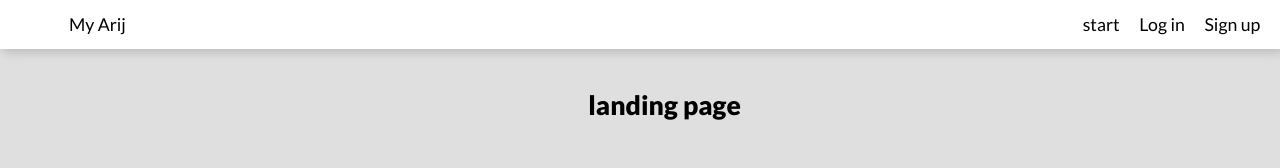
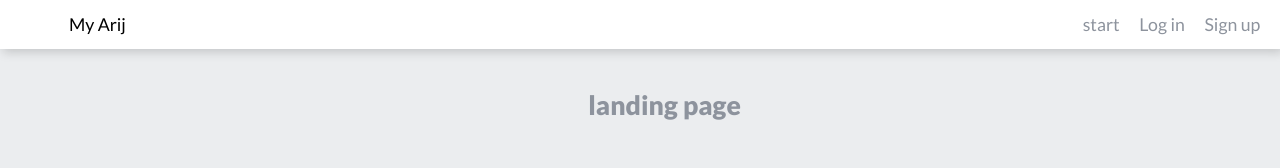
Before and after one commit to malex3334/workflow, a React (Create React App) app: page / in a window 1280 px wide. Shown: the top 168 px of the page. Built offline with nearby package versions, Linux system fonts and the light colour scheme; no server answers; grey boxes are pictures that could not be loaded; what miragejs would draw is missing.

Commit message:
styling, task priority added

```diff
--- a/src/_variables.scss
+++ b/src/_variables.scss
@@ -1,7 +1,10 @@
-$nav-bg: white;
-$aside-bg: rgb(203, 203, 203);
+// $nav-bg: #3c4b64;
+// $aside-bg: #353a40;
+$nav-bg: #ffffff;
+$aside-bg: #ccd3db;
 
-$board-bg: rgb(223, 223, 223);
+$board-bg: #ebedef;
+// $board-bg: rgb(223, 223, 223);
 $project-card-bg: white;
 
 $bg-green: green;
@@ -9,3 +12,18 @@ $bg-green: green;
 $board-title: grey;
 
 $shadow-normal: 3px 3px 10px rgba(0, 0, 0, 0.298);
+
+$font-color-primary: #8d939d;
+$font-hover-primary: white;
+$color-secondary: #ffff;
+$color-tertiary: #ffff;
+$color-quatemary: #ffff;
+
+$fz-title: 2rem;
+$fz-subtitle: 2rem;
+$fz-paragraph: 1.4rem;
+$fz-button: 1.4rem;
+
+$bg-primary: #ffff;
+$bg-secondary: #ffff;
+$bg-tertiary: #ffff;
--- a/src/components/NotLoggedIn.jsx
+++ b/src/components/NotLoggedIn.jsx
@@ -1,5 +1,5 @@
 import React from "react";
 
 export default function NotLoggedIn() {
-  return <div>NotLoggedIn</div>;
+  return <div>Please log in!</div>;
 }
--- a/src/components/Sidemenu.jsx
+++ b/src/components/Sidemenu.jsx
@@ -1,12 +1,18 @@
 import React from "react";
 import { useGlobalContext } from "../context";
+import useFetch from "../hooks/useFetch";
 
 export default function Sidemenu() {
   const { user, setUser } = useGlobalContext();
-  const { name, id, login, type } = user;
+  const { name, id, login, type, img } = user;
+  const { data } = useFetch("relations/");
+  console.log(data);
 
   return (
     <aside className="aside-nav">
+      {user && (
+        <>
+          <img style={{ width: "5rem" }} src={img} alt="" />
           <h2>{name}</h2>
           <ul>
             <li>{login}</li>
@@ -16,6 +22,8 @@ export default function Sidemenu() {
           <div className="projects-list">
             <h3>Your projects:</h3>
           </div>
+        </>
+      )}
     </aside>
   );
 }
--- a/src/index.scss
+++ b/src/index.scss
@@ -25,7 +25,7 @@ button,
 a,
 ul,
 li {
-  color: black;
+  color: $font-color-primary;
   margin: 0;
   padding: 0;
   border: none;
@@ -91,7 +91,7 @@ ul {
   height: 5rem;
   padding-left: 7rem;
   width: 100%;
-  background-color: white;
+  background: $nav-bg;
   display: flex;
   justify-content: space-between;
   align-items: center;
--- a/src/pages/Projects/Dashboard.jsx
+++ b/src/pages/Projects/Dashboard.jsx
@@ -80,6 +80,7 @@ export default function Dashboard() {
           >
             {item.task}
           </h4>
+          <p>{item.priority}</p>
         </div>
         <p>{item.text}</p>
       </div>
--- a/src/pages/Projects/Tasks/SingleTask.jsx
+++ b/src/pages/Projects/Tasks/SingleTask.jsx
@@ -20,6 +20,7 @@ export default function SingleTask({
   const [title, setTitle] = useState(task.task);
   const [description, setDescription] = useState(task.text);
   const [select, setSelect] = useState(task.status);
+  const [priority, setPriority] = useState(task.priority);
   const { deleteData, updateData } = useFetch();
 
   const handleDelete = (id) => {
@@ -83,7 +84,7 @@ export default function SingleTask({
             }}
           >
             {/* {task.task} */}
-            {title}
+            {title ? `${title}` : "no title"}
           </h2>
         )}
         <nav className="navigation">
@@ -163,6 +164,7 @@ export default function SingleTask({
               onChange={(e) => {
                 updateData(task.id, "tasks", {
                   status: e.target.value,
+                  updatedAt: Date.now(),
                 });
                 setRerender(!rerender);
                 setSelect(e.target.value);
@@ -174,6 +176,25 @@ export default function SingleTask({
               <option value="testing">Testing</option>
               <option value="deploy">To deploy</option>
               <option value="done">Done</option>
+            </select>
+          </div>
+          <div className="priority">
+            <label htmlFor="">Priority:</label>
+            <select
+              value={priority}
+              onChange={(e) => {
+                updateData(task.id, "tasks", {
+                  priority: e.target.value,
+                  updatedAt: Date.now(),
+                });
+                setRerender(!rerender);
+                setPriority(e.target.value);
+              }}
+            >
+              <option value="low">low</option>
+              <option value="normal">normal</option>
+              <option value="high">high</option>
+              <option value="very high">very high</option>
             </select>
           </div>
           <div className="timestamps">
--- a/src/pages/Projects/Tasks/TaskForm.jsx
+++ b/src/pages/Projects/Tasks/TaskForm.jsx
@@ -22,6 +22,7 @@ export default function TaskForm({ handleAddTask, id }) {
       <h2>New task:</h2>
       <form onSubmit={(e) => handleAdd(e)}>
         <input
+          required
           type="text"
           placeholder="task name"
           value={newObj.task}
@@ -48,6 +49,19 @@ export default function TaskForm({ handleAddTask, id }) {
             <option value="done">Done</option>
           </select>
         </div>
+        <div className="select">
+          <label htmlFor="">Priority:</label>
+          <select
+            name=""
+            id=""
+            onChange={(e) => setNewObj({ ...newObj, priority: e.target.value })}
+          >
+            <option value="low">low</option>
+            <option value="normal">normal</option>
+            <option value="high">high</option>
+            <option value="very high">very high</option>
+          </select>
+        </div>
 
         <button>submit</button>
       </form>
--- a/src/server.js
+++ b/src/server.js
@@ -88,6 +88,7 @@ export default function () {
         task: "finish project",
         text: "somet text a co",
         status: "done",
+        priority: "high",
         createdAt: Date.now(),
         updatedAt: Date.now(),
       });
@@ -97,6 +98,7 @@ export default function () {
         task: "start",
         text: "Etiam dictum velit nisi, eget posuere risus molestie ut. Etiam eleifend, sem et aliquet convallis, sem urna tempor erat, ac iaculis turpis augue id tellus.",
         status: "done",
+        priority: "normal",
         createdAt: Date.now(),
         updatedAt: Date.now(),
       });
@@ -106,6 +108,7 @@ export default function () {
         task: "plan project",
         text: "some text etc.",
         status: "testing",
+        priority: "low",
         createdAt: Date.now(),
         updatedAt: Date.now(),
       });
@@ -115,6 +118,7 @@ export default function () {
         task: "finish project",
         text: "somet text a co",
         status: "done",
+        priority: "very high",
         createdAt: Date.now(),
         updatedAt: Date.now(),
       });
@@ -124,6 +128,7 @@ export default function () {
         task: "start",
         text: "some text etc.",
         status: "done",
+        priority: "low",
         createdAt: Date.now(),
         updatedAt: Date.now(),
       });
@@ -133,6 +138,7 @@ export default function () {
         task: "plan project",
         text: "some text etc.",
         status: "testing",
+        priority: "normal",
         createdAt: Date.now(),
         updatedAt: Date.now(),
       });
```
Lines whose indentation alone changed are shown as unchanged.
